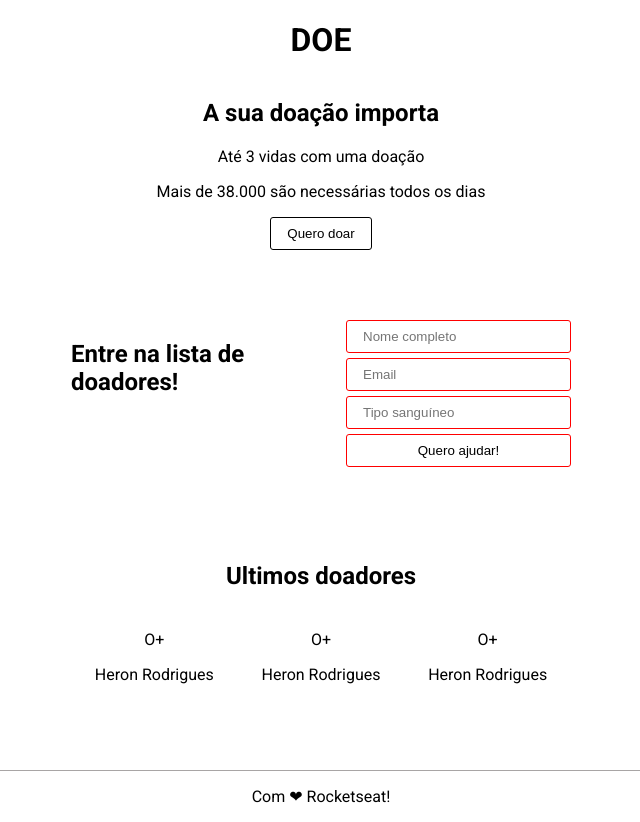
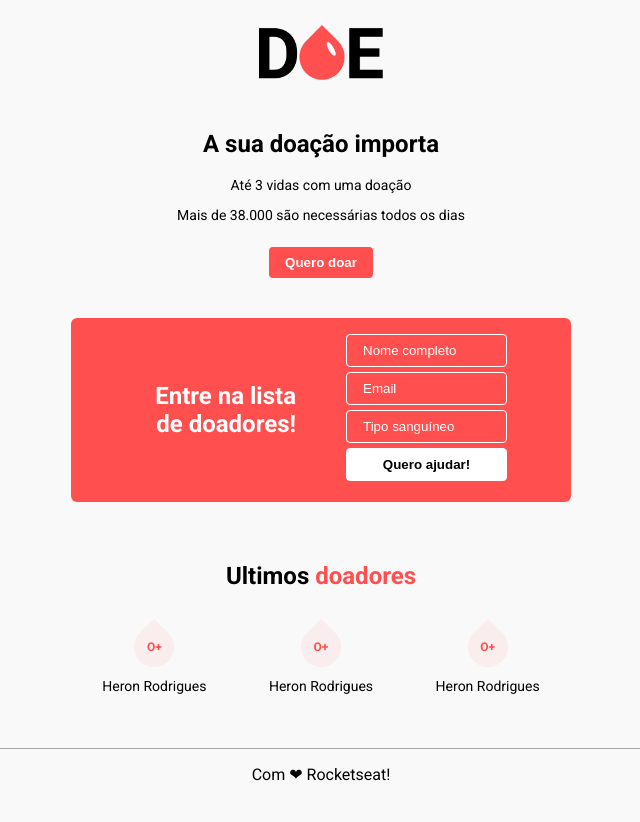
Before and after one commit to heronsousa/blooddonation, a plain HTML site: page index.html in a window 1280 px wide. Shown: the whole page, without its empty margins (319-959 px from the left). After the commit the page ends 800 px from the top, so only its background shows below. Drawn offline with Linux system fonts and the light colour scheme.

Commit message:
finishing styles

```diff
--- a/index.html
+++ b/index.html
@@ -11,7 +11,12 @@
     <body>
 
         <header>
-            <h1>DOE</h1>
+            <img
+                class="logo"
+                src="img/logo.png"
+                alt="DOE"
+            >
+
             <h2>A sua doação importa</h2>
 
             <p>Até 3 vidas com uma doação</p>
@@ -47,7 +52,7 @@
         </section>
 
         <main>
-            <h2>Ultimos doadores</h2>
+            <h2>Ultimos <span>doadores</span></h2>
 
             <section class="donors">
                 <div class="donor">
--- a/style.css
+++ b/style.css
@@ -1,5 +1,8 @@
 html, body {
     margin: 0;  /* Retira margem padrão do navegador */
+}
+* {
+    box-sizing: border-box;
 }
 
 body {
@@ -7,6 +10,7 @@ body {
     flex-direction: column;
     height: 100vh; /* 100% da tela  */
     font-family: 'Roboto', sans-serif;
+    background-color: #f9f9f9;
 }
 
 footer {
@@ -19,40 +23,102 @@ header, main, footer {
     text-align: center;
 }
 
+.logo {
+    width: 150px;
+    margin: 20px 0;
+}
+
+section.form {
+    display: grid;
+    grid-template-columns: 1fr 1fr;
+    grid-gap: 50px;
+    background-color: #ff4f4f;
+    padding: 16px 64px;
+    align-items: center;
+    border-radius: 6px;
+}
+
+.form h2 {
+    text-align: right;
+    color: white;
+}
+
+main h2 span {
+    color: #ff4f4f
+}
+
 section.donors {
     display: grid;
     grid-template-columns: 1fr 1fr 1fr; /* Dividi em 3 frações */
 }
 
-.form {
-    display: grid;
-    grid-template-columns: 1fr 1fr;
-    grid-gap: 50px;
-}
-
 header, .form, main {
-    margin: 0 auto 70px;
+    margin: 0 auto 40px;
     width: 90%;     /* Limite dos elementos da página */
     max-width: 500px;
 }
 
 header h1, main h2 {
-    margin-bottom: 40px;
+    margin-bottom: 50px;
+}
+
+header p {
+    font-size: 14px;
 }
 
 header button {
+    margin-top: 10px;
     padding: 8px  16px;
-    background-color: white;
-    border: 1px solid;
-    border-radius: 3px;
+    background-color: #ff4f4f;
+    border: none;
+    border-radius: 4px;
+    color: white;
+    font-weight: bold;
 }
 
 form input, form button {
     width: 100%;
-    box-sizing: border-box;
     margin-bottom: 5px;
     padding: 8px  16px;
-    border-radius: 3px;
-    border: 1px red solid;
+    border-radius: 4px;
+    border: 1px white solid;
     background-color: white;
 }
+
+form input {
+    background-color: transparent;
+}
+
+form input::placeholder {
+    color: #fff
+}
+
+form button {
+    font-weight: bold;
+}
+
+.blood {
+    color: #ff4f4f;
+    font-weight: bold;
+    font-size: 12px;
+    display: flex;
+    align-items: center;
+    position: relative;
+    justify-content: center;
+}
+
+.blood::before {
+    content: "";
+    background-color: #ff4f4f11;
+    width: 40px;
+    height: 40px;
+    position: absolute;
+    border-radius: 50%;
+    border-top-right-radius: 0;
+    transform: rotate(-45deg);
+}
+
+.donor p {
+    margin-top: 24px;
+    font-size: 14px;
+}
```
Also changed, not shown: img/logo.png (added), scripts.js (added).
